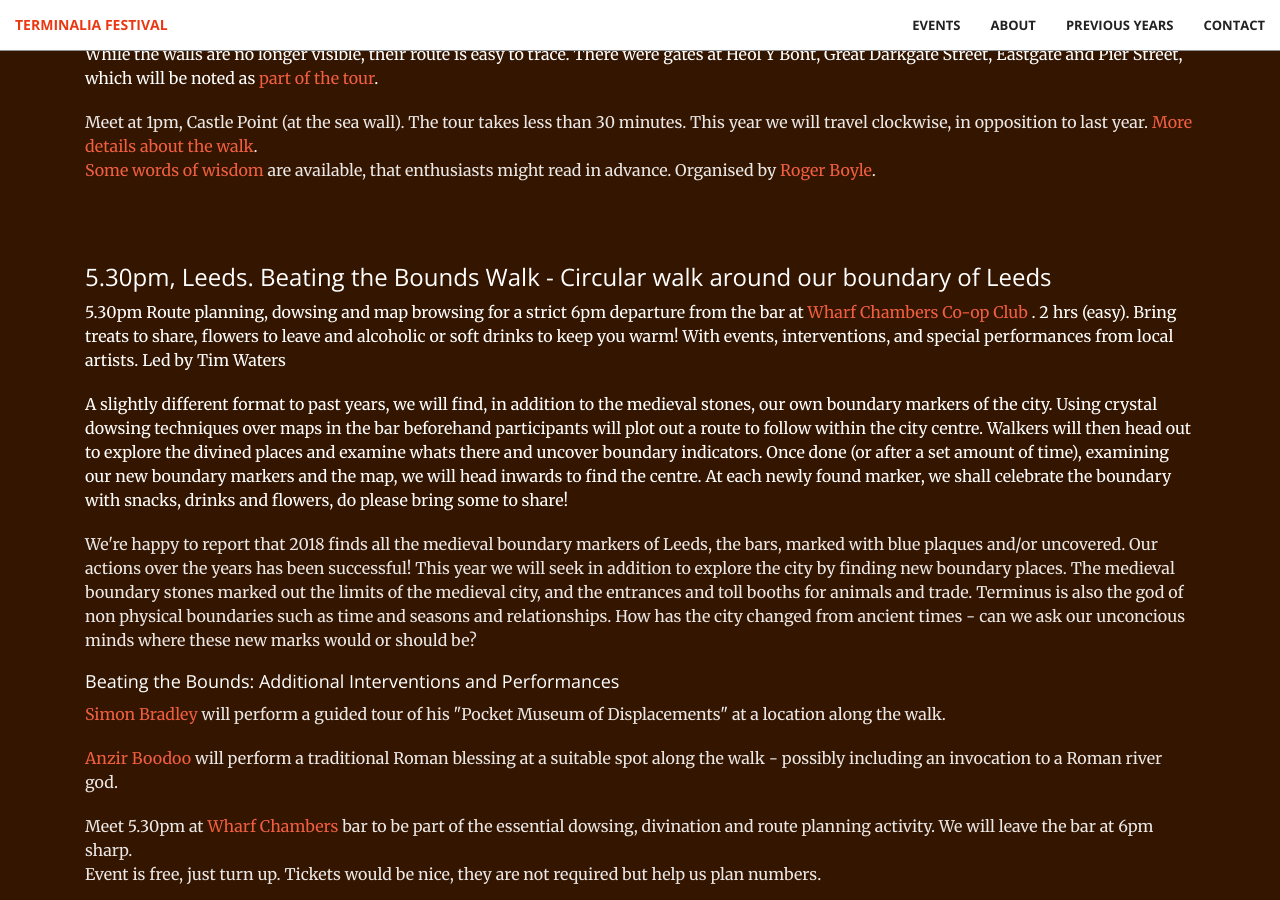
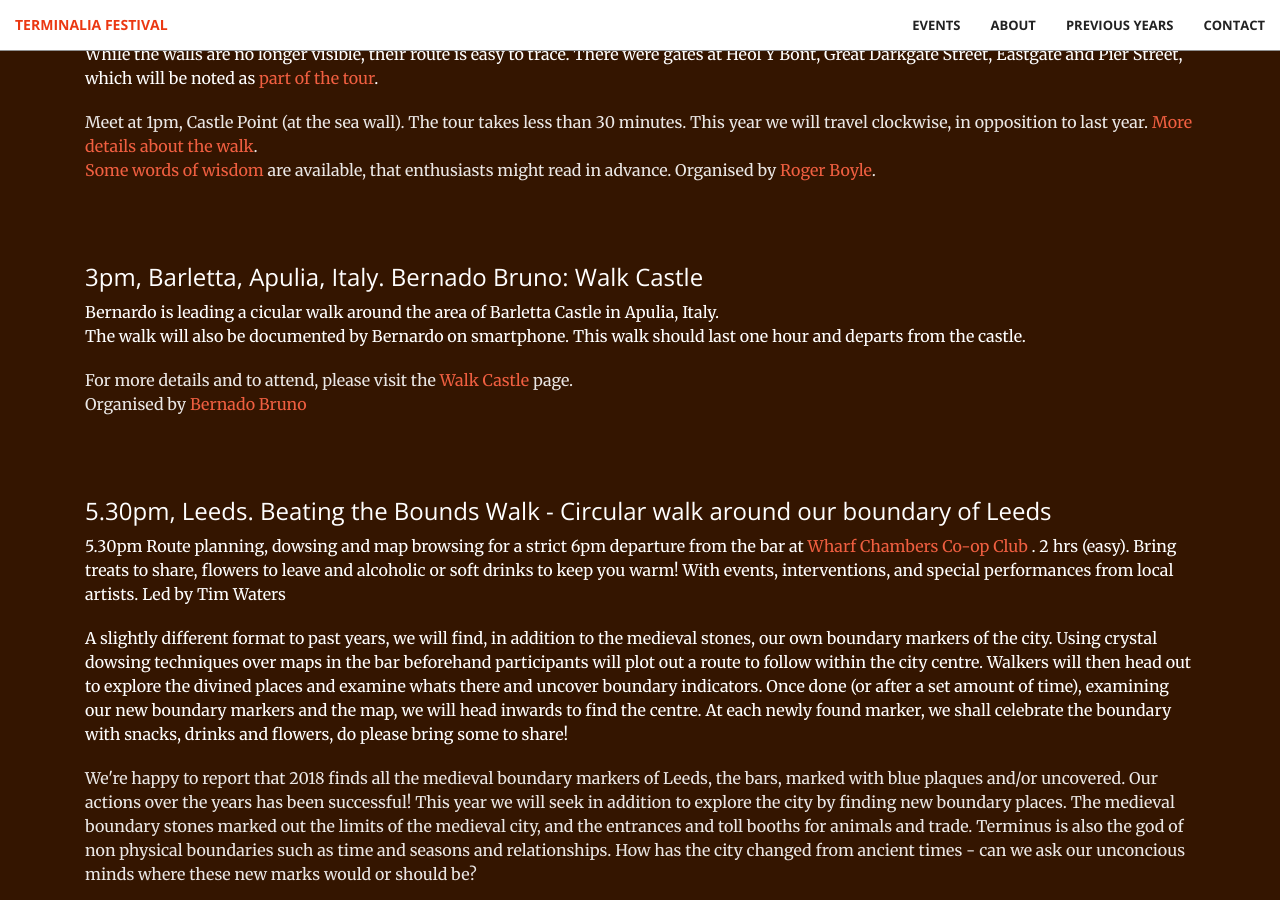
Before and after one commit to timwaters/terminalia, a Jekyll site: the page built from index.html, in a window 1280 px wide and 900 px high, scrolled down 3170 px. Built offline with Jekyll 4.4.1, drawn with Linux system fonts in a browser that asks for light colours; some of the changed text lies outside the part shown.

Commit message:
move bernardos event to event

```diff
--- a/_includes/events.html
+++ b/_includes/events.html
@@ -122,6 +122,24 @@
 
         </div>
 
+        <div class="col-lg-12 col-lg-offset-0 text-left event">
+
+          <h3>3pm, Barletta, Apulia, Italy. Bernado Bruno: Walk Castle </h3>
+
+
+          <p class="text">
+            Bernardo is leading a cicular walk around the area of Barletta Castle in Apulia, Italy.<br />
+            The walk will also be documented by Bernardo on smartphone. This walk should last one hour and departs from the castle.
+          </p>
+          <p class="text-faded">
+
+            For more details and to attend, please visit the <a href="https://bernynavigator1.blogspot.co.uk/2018/02/terminalia-2018-festival-di.html">Walk Castle</a> page.
+
+            <br />
+            Organised by <a href="http://www.derivemetropolitane.it">Bernado Bruno</a>
+
+          </p>
+        </div>
 
         <div class="col-lg-12 col-lg-offset-0 text-left event">
 
@@ -205,14 +223,7 @@
         <h2 class="section-heading">Other Participations</h2>
         <hr class="light">
 
-        <div class="col-lg-12 col-lg-offset-0 text-left event">
 
-          <p class="text">
-            <b>Bernado Bruno: Barletta Castle Walk: </b>
-            Bernado will walk around the area of Barletta Castle in Apulia, Italy. The walk, which will happen during the day, will be documented by Bernado with his smartphone.<br />
-            To read a report of the walk, and for more information, please visit <a href="http://www.derivemetropolitane.it">Bernado Bruno's website</a>
-          </p>
-        </div>
 
         <div class="col-lg-12 col-lg-offset-0 text-left event">
 
```
